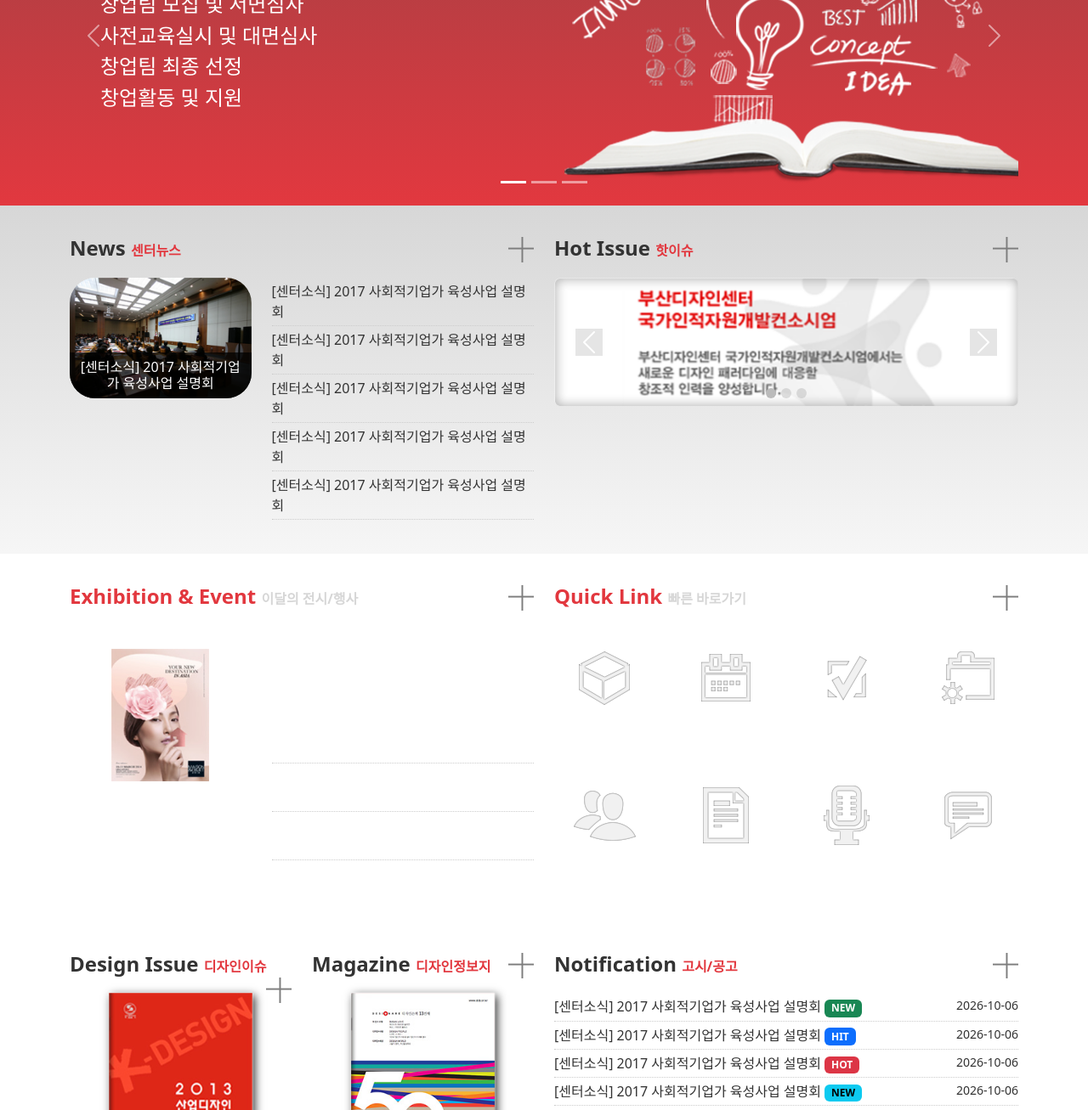
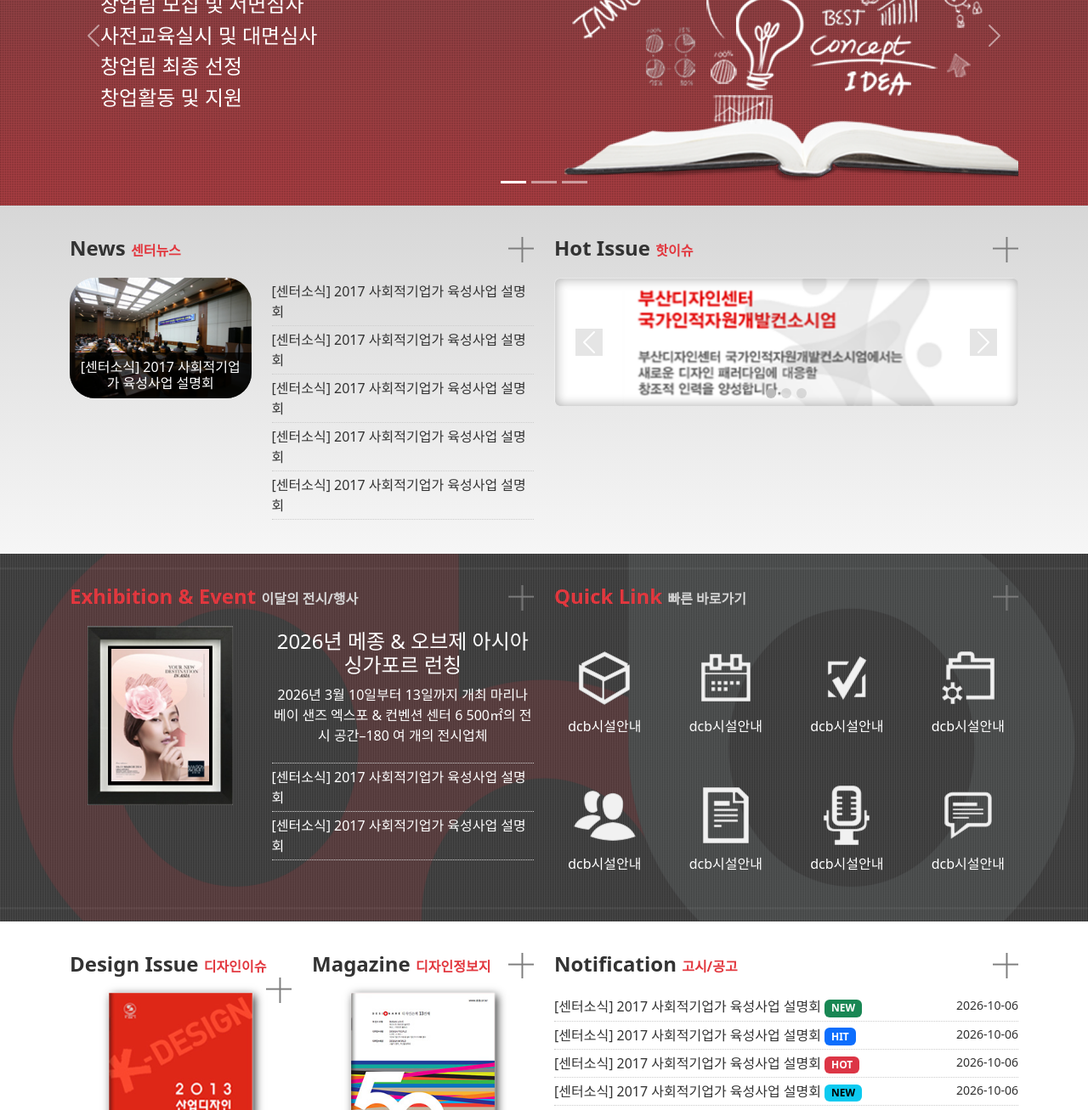
Before and after one commit to chnagwook/dcborkr, a plain HTML site: page index.html in a window 1280 px wide. Shown: the part 230-1537 px from the top of the page at 85% size. Drawn offline with Linux system fonts and the light colour scheme.

Commit message:
css 수정

```diff
--- a/css/style.css
+++ b/css/style.css
@@ -35,11 +35,11 @@ a:hover { color: #E2373E;}
 .bbs_img h4 { position: absolute; width: 100%; margin: 0; padding: 8px 12px; text-align: center; bottom: 0; background-color: rgba(0,0,0, 0.75); color: #fff; font-size: 16px; border-radius:0 0 30px 30px; }
 .bbs_list li { border-bottom: 1px #ccc dotted; padding: 4px 0; }
 
-.main01 { background-image: url(img/01_bg.png), linear-gradient(180deg, #A24145 0%, #E2383F 100%); }
+.main01 { background-image: url(../img/01_bg.png), linear-gradient(180deg, #A24145 0%, #E2383F 100%); }
 .main02, .main03, .main04 { padding: 24px 0;}
 .main02 { background: linear-gradient(180deg, #D7D7D7 0%, #E6E6E6 49.04%, #F6F6F6 100%); }
 .main03 {
-  background-image: url(img/03_bg2.png), url(img/03_bg1.png);
+  background-image: url(../img/03_bg2.png), url(../img/03_bg1.png);
   background-size: cover, auto;
   background-repeat: no-repeat, repeat;
   background-position: center center, center;
@@ -62,7 +62,7 @@ a:hover { color: #E2373E;}
 #main_banner .carousel-control-next { width: 30px; color: #333; font-size: 24px;}
 
 .poster {
-  background: url(img/03_poster_bg.jpg) center no-repeat;  background-size: 100% 100%;  padding: 13% 13%;  width: 80%;  margin: 0 auto;
+  background: url(../img/03_poster_bg.jpg) center no-repeat;  background-size: 100% 100%;  padding: 13% 13%;  width: 80%;  margin: 0 auto;
 }
 .poster img { width: 100%; }
 
```
